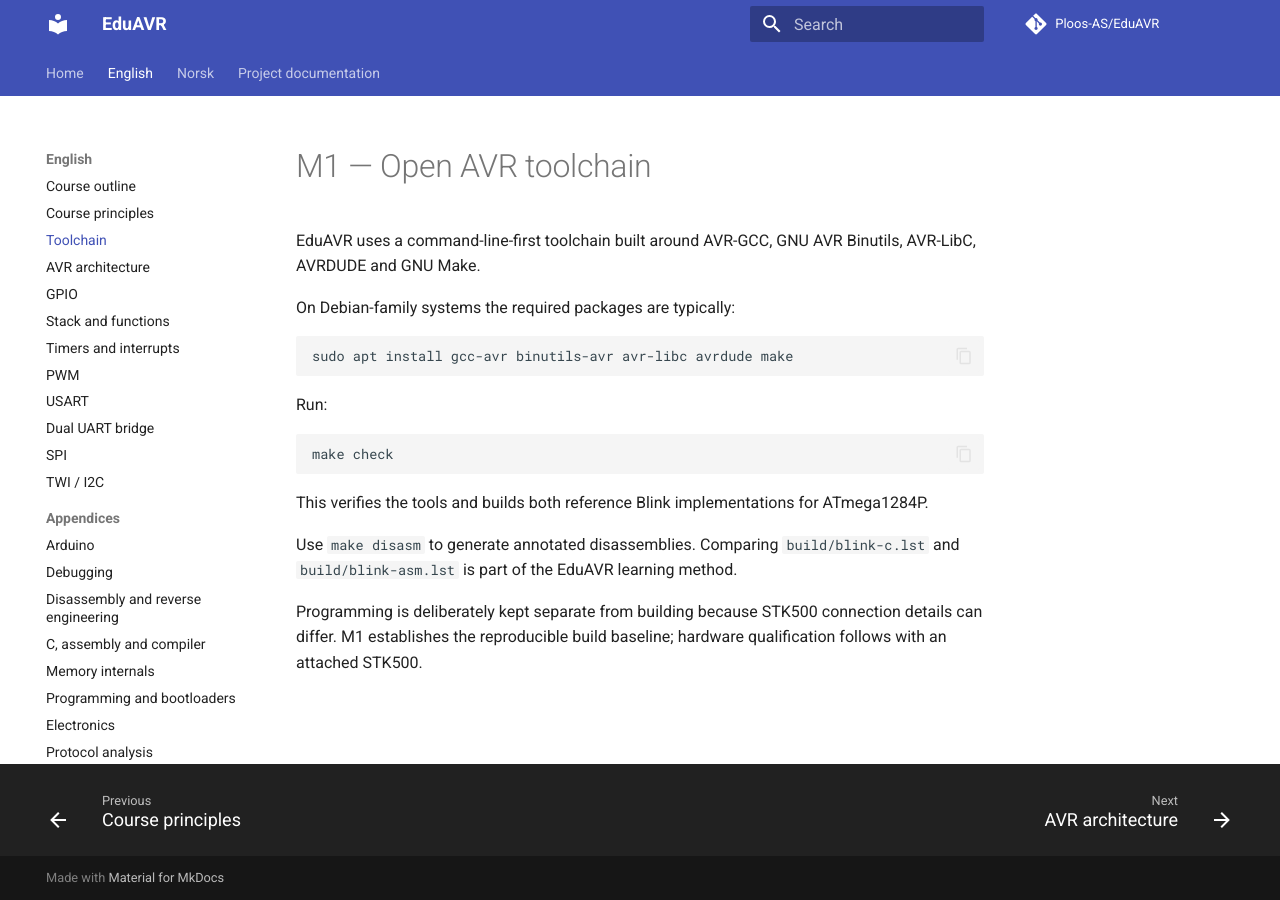
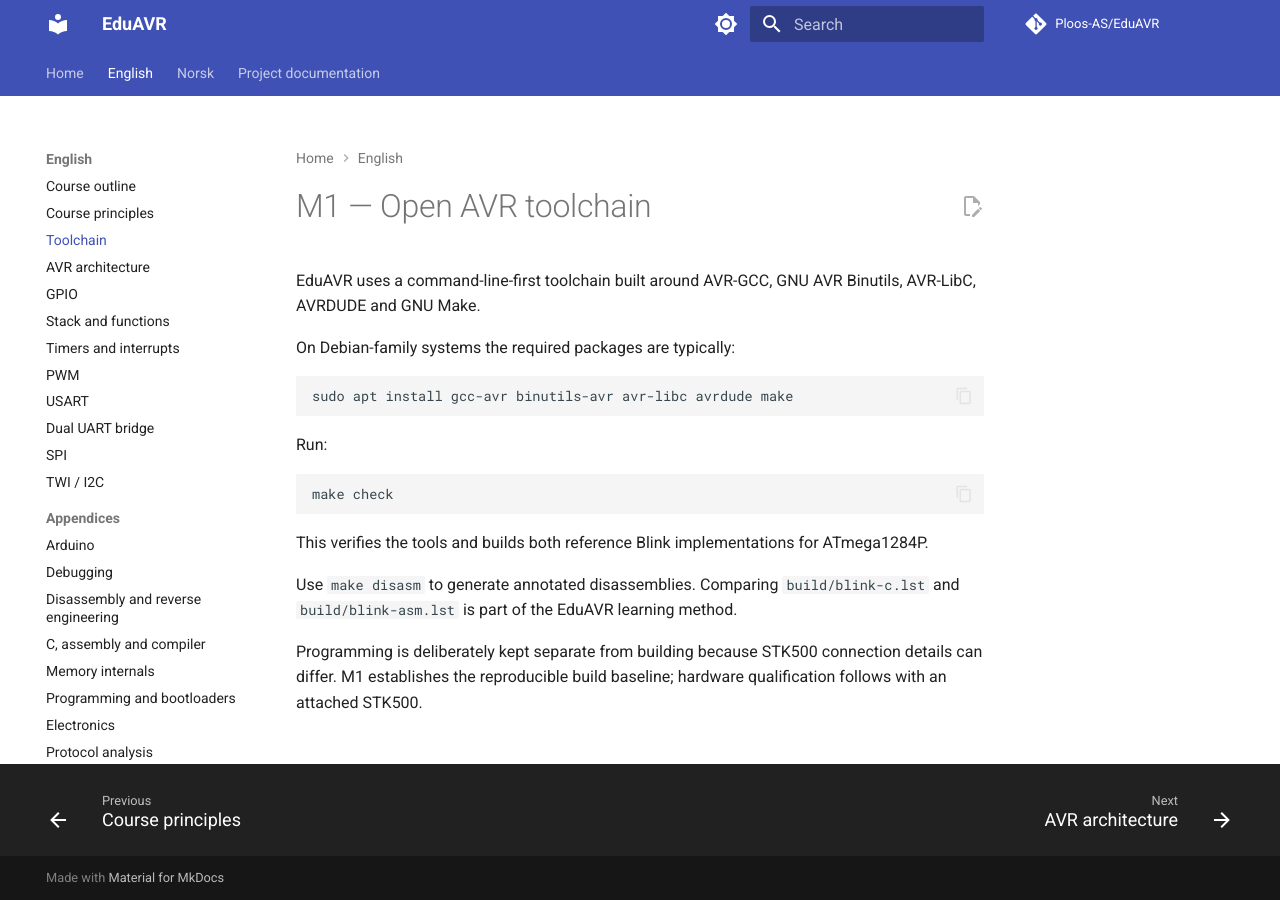
Before and after one commit to Ploos-AS/EduAVR, an MkDocs documentation site: the page built from docs/en/01-toolchain.md, in a window 1280 px wide. Built offline with MkDocs 1.6.1 and Material for MkDocs 9.7.7, drawn with Linux system fonts in a browser that asks for light colours; comment, search, counter and statistics services are not loaded.

Commit message:
docs: enhance EduAVR learning portal navigation and UX

```diff
--- a/mkdocs.yml
+++ b/mkdocs.yml
@@ -11,11 +11,29 @@
   features:
     - navigation.tabs
     - navigation.sections
+    - navigation.expand
+    - navigation.path
+    - navigation.indexes
     - navigation.top
     - navigation.footer
+    - toc.follow
     - search.suggest
     - search.highlight
+    - search.share
     - content.code.copy
+    - content.code.select
+    - content.action.edit
+  palette:
+    - media: "(prefers-color-scheme: light)"
+      scheme: default
+      toggle:
+        icon: material/brightness-7
+        name: Switch to dark mode
+    - media: "(prefers-color-scheme: dark)"
+      scheme: slate
+      toggle:
+        icon: material/brightness-4
+        name: Switch to light mode
 
 plugins:
   - search
```
